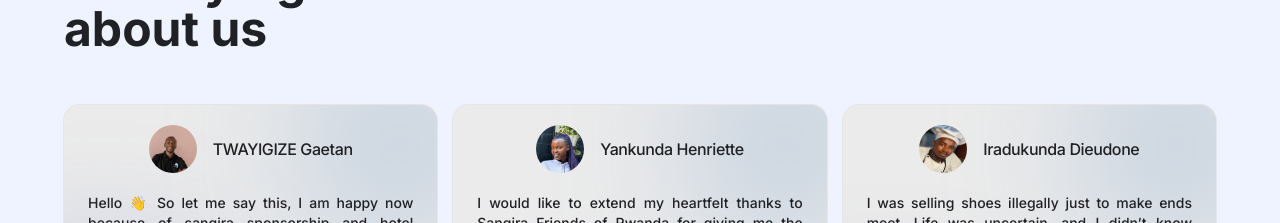
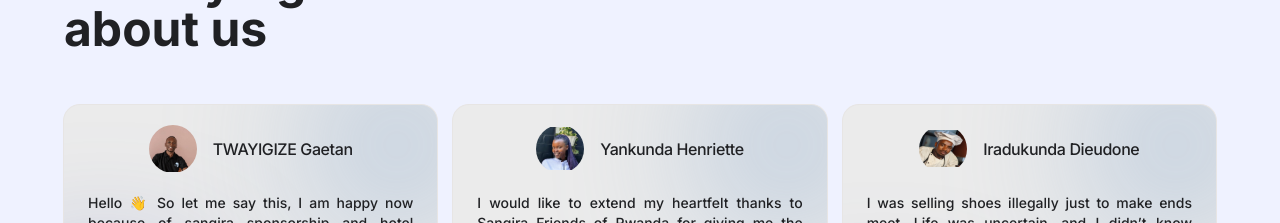
Before and after one commit to mbonikev/hotel_talents_pool, a React (Vite) app: page /about in a window 1280 px wide. Shown: the part 2540-2763 px from the top of the page. Built offline with nearby package versions, Linux system fonts and the light colour scheme; what ldrs would draw is missing.

Commit message:
updated src/components/Testimonials.jsx

```diff
--- a/src/components/Testimonials.jsx
+++ b/src/components/Testimonials.jsx
@@ -31,7 +31,7 @@ function Testimonials() {
                 <div className="h-12 w-12 min-w-12 aspect-square rounded-full flex items-center justify-center relative overflow-hidden">
                   <img
                     src={person.img}
-                    className="min-h-full h-fit w-full  min-w-full object-cover "
+                    className="w-full  object-cover "
                   />
                 </div>
                 <div className="flex flex-col items-start justify-start">
```
